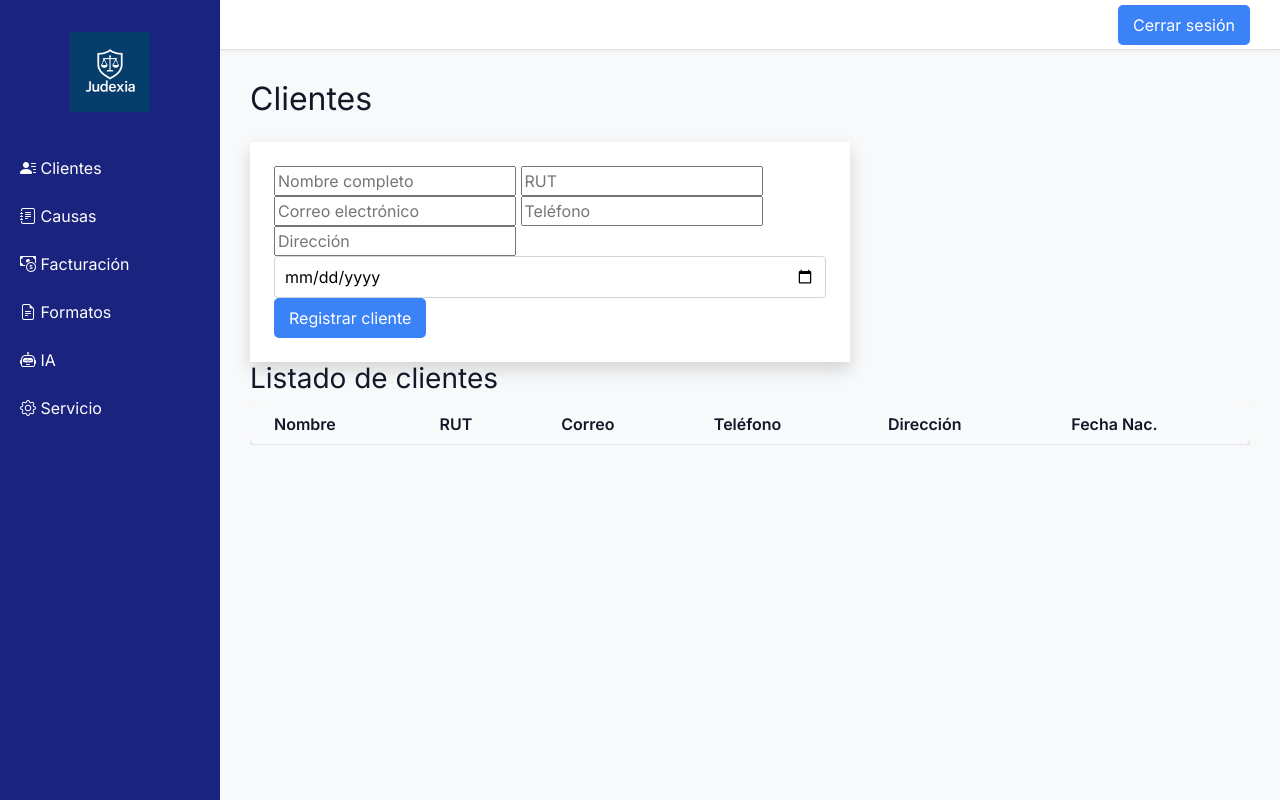
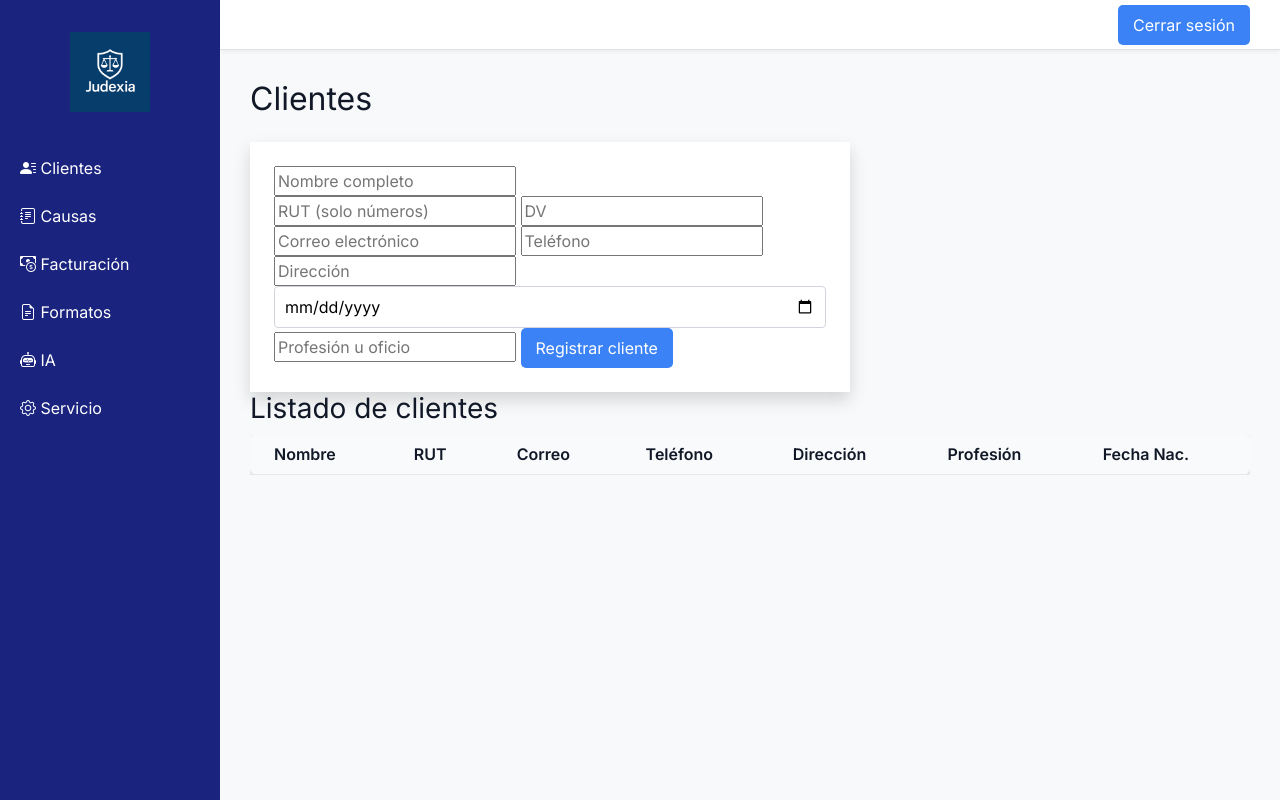
Before and after one commit to colmos768/judexia2025, a Flask app: page /clientes in a window 1280 px wide. Run offline with Flask 3, Linux system fonts and the light colour scheme; data that the repository does not hold is empty.

Commit message:
Update clientes.html

```diff
--- a/templates/clientes.html
+++ b/templates/clientes.html
@@ -5,11 +5,15 @@
 
     <form action="{{ url_for('registrar_cliente') }}" method="POST" class="grid grid-cols-2 gap-4 mb-6 bg-white p-4 rounded-xl shadow">
         <input name="nombre" placeholder="Nombre completo" required class="input input-bordered" />
-        <input name="rut" placeholder="RUT" required class="input input-bordered" />
+        <div class="flex space-x-2">
+            <input name="rut_num" placeholder="RUT (solo números)" maxlength="8" required class="input input-bordered w-2/3" />
+            <input name="rut_dv" placeholder="DV" maxlength="1" required class="input input-bordered w-1/3" />
+        </div>
         <input name="email" placeholder="Correo electrónico" class="input input-bordered" />
         <input name="telefono" placeholder="Teléfono" class="input input-bordered" />
         <input name="direccion" placeholder="Dirección" class="input input-bordered col-span-2" />
         <input name="fecha_nacimiento" type="date" required class="input input-bordered" />
+        <input name="profesion" placeholder="Profesión u oficio" class="input input-bordered col-span-2" />
         <button type="submit" class="btn btn-primary col-span-2">Registrar cliente</button>
     </form>
 
@@ -23,6 +27,7 @@
                     <th class="px-4 py-2">Correo</th>
                     <th class="px-4 py-2">Teléfono</th>
                     <th class="px-4 py-2">Dirección</th>
+                    <th class="px-4 py-2">Profesión</th>
                     <th class="px-4 py-2">Fecha Nac.</th>
                 </tr>
             </thead>
@@ -30,10 +35,11 @@
                 {% for c in clientes %}
                 <tr class="hover:bg-gray-50">
                     <td class="px-4 py-2">{{ c.nombre }}</td>
-                    <td class="px-4 py-2">{{ c.rut }}</td>
+                    <td class="px-4 py-2">{{ c.rut_num }}-{{ c.rut_dv }}</td>
                     <td class="px-4 py-2">{{ c.email }}</td>
                     <td class="px-4 py-2">{{ c.telefono }}</td>
                     <td class="px-4 py-2">{{ c.direccion }}</td>
+                    <td class="px-4 py-2">{{ c.profesion }}</td>
                     <td class="px-4 py-2">{{ c.fecha_nacimiento.strftime('%d-%m-%Y') }}</td>
                 </tr>
                 {% endfor %}
```
